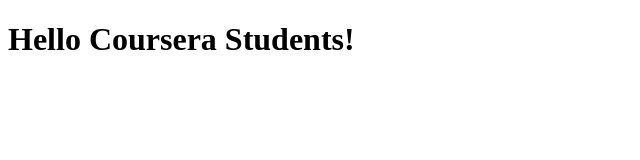
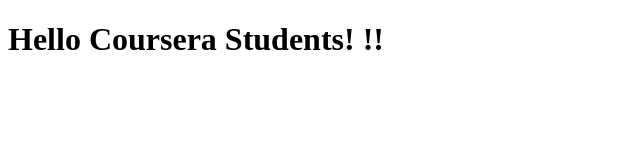
Before and after one commit to souravkundu260/coursera-test, a plain HTML site: page index.html in a window 1280 px wide. Shown: the full height of the page, 0-640 px from the left. Drawn offline with Linux system fonts and the light colour scheme.

Commit message:
First web file

```diff
--- a/index.html
+++ b/index.html
@@ -5,6 +5,6 @@
     <title>Hello Github</title>
   </head>
   <body>
-    <h1>Hello Coursera Students!</h1>
+    <h1>Hello Coursera Students! !!</h1>
   </body>
 </html>
```
